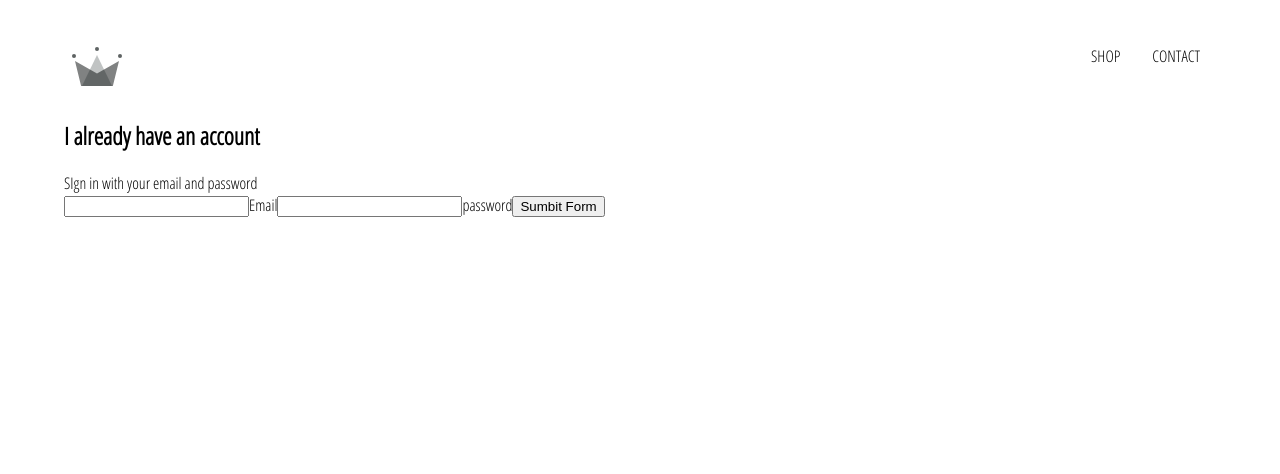
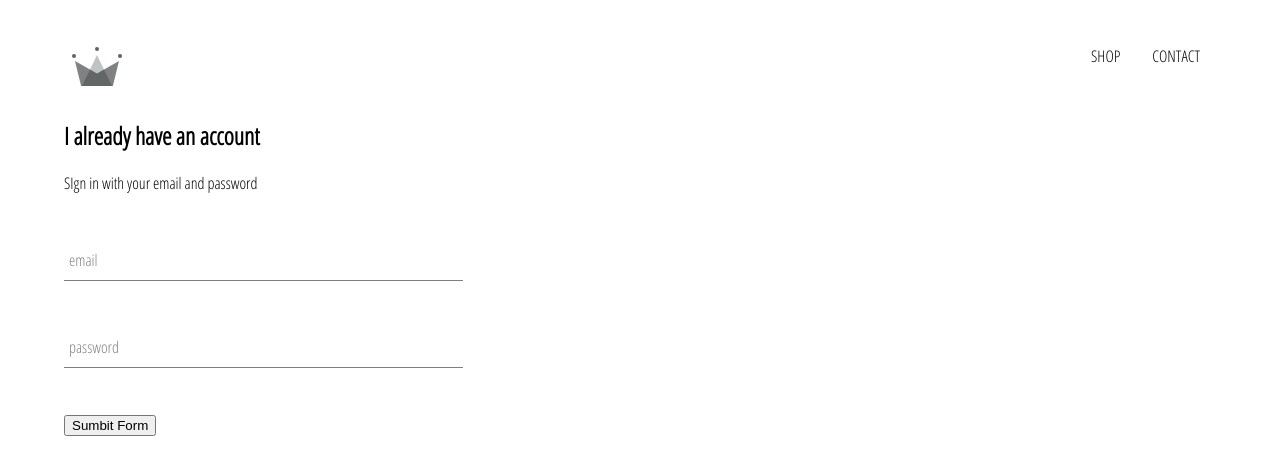
Before and after one commit to Tsumirez/gorilla-shop, a React (Create React App) app: page /signin in a window 1280 px wide. Shown: the top 474 px of the page. Built offline with nearby package versions, Linux system fonts and the light colour scheme.

Commit message:
Form Input component and it's styles added

```diff
--- /dev/null
+++ b/src/components/form-input/form-input.jsx
@@ -0,0 +1,18 @@
+import React, { useDebugValue } from "react";
+import "./form-input.styles.scss";
+
+const FormInput = ({ handleChange, label, ...otherProps }) => (
+  <div className="group">
+    <input className="form-input" onChange={handleChange} {...otherProps} />
+    {
+        label ? (
+        <label className={`${otherProps.value.length?'shrink':'' } form-input-label`}>
+            {label}
+        </label>)
+        :null
+    }
+  </div>
+)
+
+
+export default FormInput;
--- /dev/null
+++ b/src/components/form-input/form-input.styles.scss
@@ -0,0 +1,54 @@
+$sub-color: grey;
+$main-color: black;
+
+@mixin shrinkLabel {
+  top: -14px;
+  font-size: 12px;
+  color: $main-color;
+}
+
+.group {
+  position: relative;
+  margin: 45px 0;
+
+  .form-input {
+    background: none;
+    background-color: white;
+    color: $sub-color;
+    font-size: 18px;
+    padding: 10px 10px 10px 5px;
+    display: block;
+    width: 100%;
+    border: none;
+    border-radius: 0;
+    border-bottom: 1px solid $sub-color;
+    margin: 25px 0;
+
+    &:focus {
+      outline: none;
+    }
+
+    &:focus ~ .form-input-label {
+      @include shrinkLabel();
+    }
+  }
+
+  input[type='password'] {
+    letter-spacing: 0.3em;
+  }
+
+  .form-input-label {
+    color: $sub-color;
+    font-size: 16px;
+    font-weight: normal;
+    position: absolute;
+    pointer-events: none;
+    left: 5px;
+    top: 10px;
+    transition: 300ms ease all;
+
+    &.shrink {
+      @include shrinkLabel();
+    }
+  }
+}
--- a/src/components/sign-in/sign-in.component.jsx
+++ b/src/components/sign-in/sign-in.component.jsx
@@ -1,5 +1,6 @@
 import React from "react";
 import "./sign-in.styles.scss";
+import FormInput from "../form-input/form-input";
 
 class SignIn extends React.Component {
   constructor() {
@@ -29,22 +30,23 @@
         <span>SIgn in with your email and password</span>
 
         <form onSubmit={this.handleSubmit}>
-          <input
+          <FormInput
             type="email"
             name="email"
             value={this.state.email}
             onChange={this.handleChange}
             required
+            label="email"
           />
-          <label htmlFor="">Email</label>
-          <input
+
+          <FormInput
             type="password"
             name="password"
             value={this.state.password}
-            onChange={this.handleChange}
+            handleChange={this.handleChange}
+            label="password"
             required
           />
-          <label htmlFor="">password</label>
           <input type="submit" value="Sumbit Form" />
         </form>
       </div>
--- a/src/components/sign-in/sign-in.styles.scss
+++ b/src/components/sign-in/sign-in.styles.scss
@@ -0,0 +1,3 @@
+.sign-in {
+    width:30vw;
+}
```
